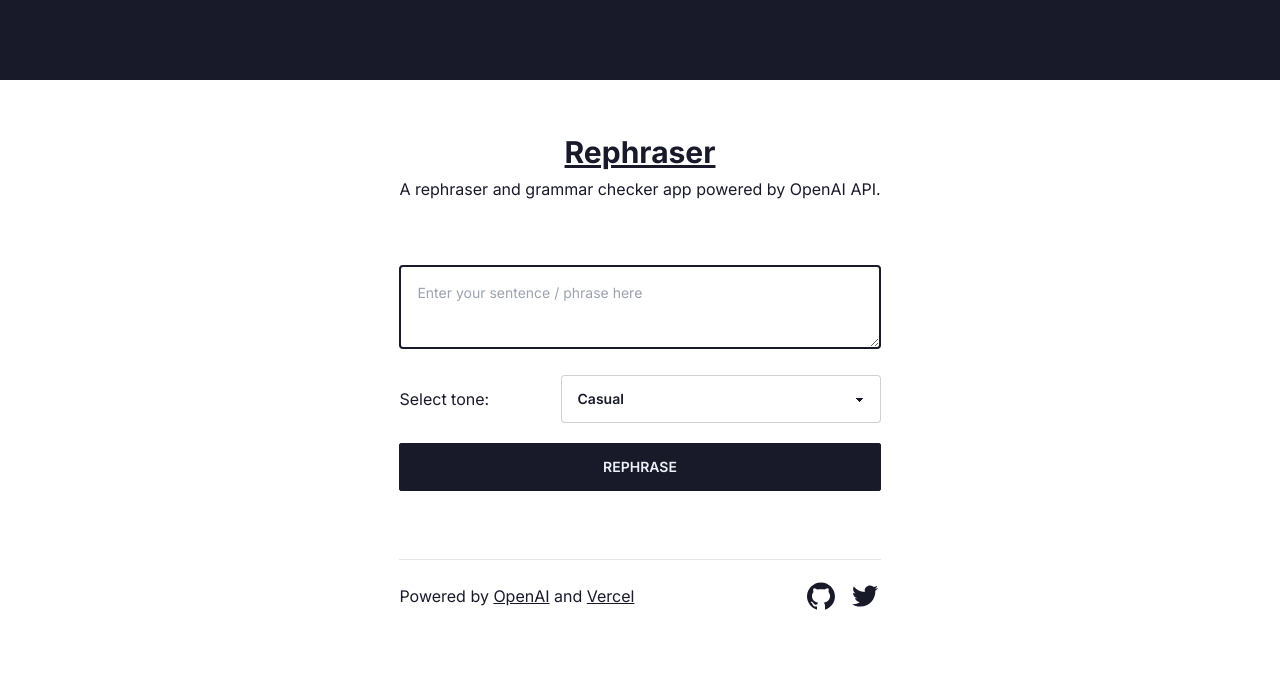
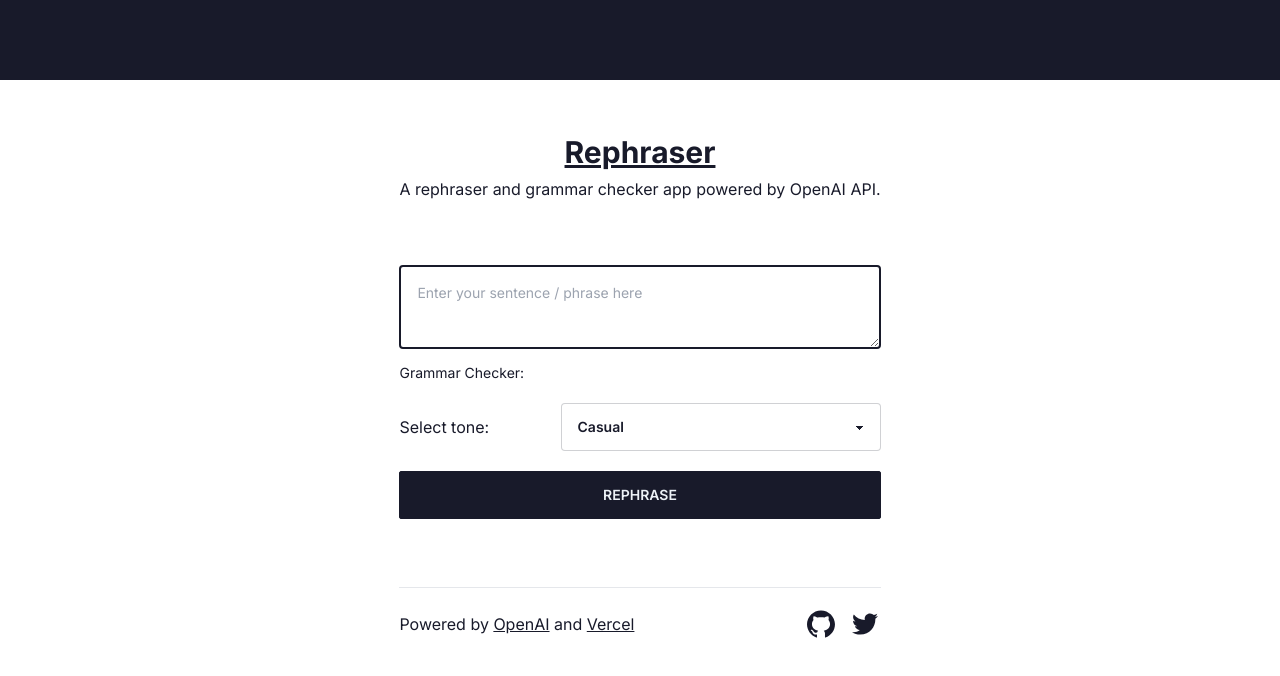
Before and after one commit to JohnPevien/rephraser, a Next.js app: page / in a window 1280 px wide. Shown: the top 676 px of the page. Built offline with nearby package versions, Linux system fonts and the light colour scheme.

Commit message:
Minor update for text

```diff
--- a/pages/index.tsx
+++ b/pages/index.tsx
@@ -159,9 +159,9 @@ export default function Home() {
                 }}
                 value={sentence}
               />
+              <p className={`text-sm mt-2 `}>Grammar Checker:</p>
               {!correctGrammar && (
                 <>
-                  <p className='text-sm mt-2 text-gray-500'>Grammar Checker:</p>
                   <p className='text-xs text-gray-500 mt-2'>
                     {`${suggestedSentence}`}
                   </p>
```
